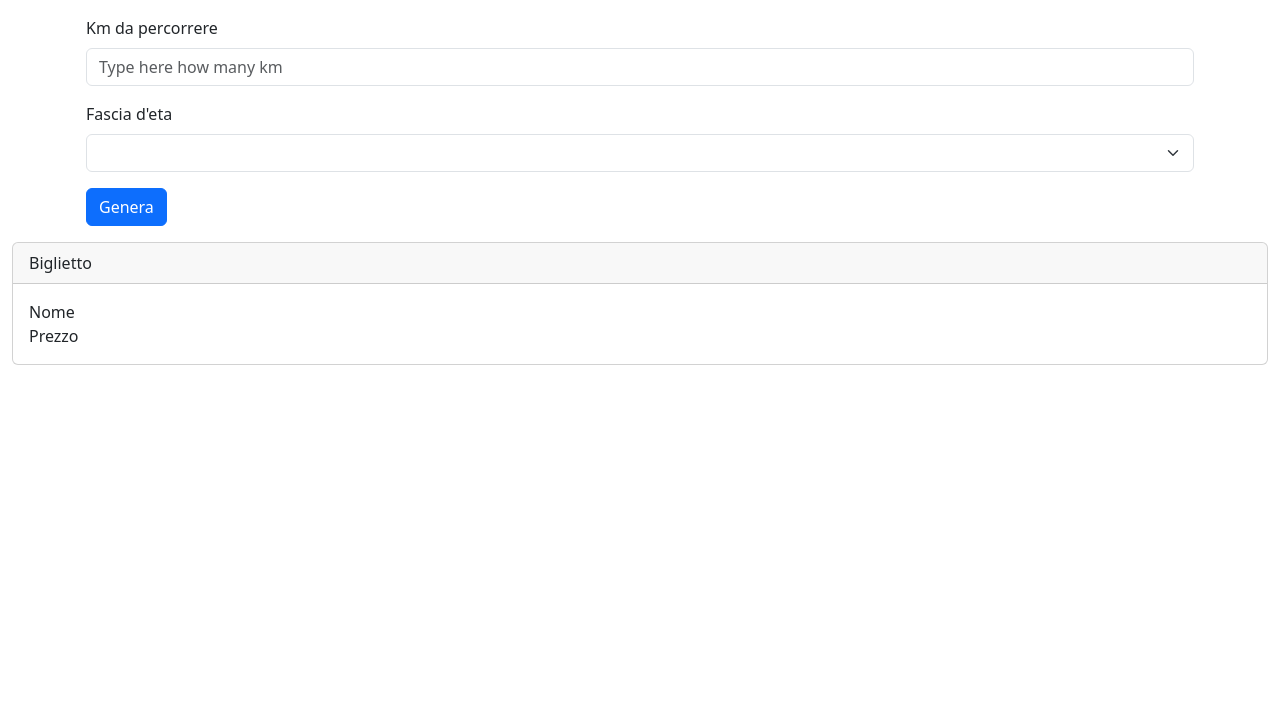
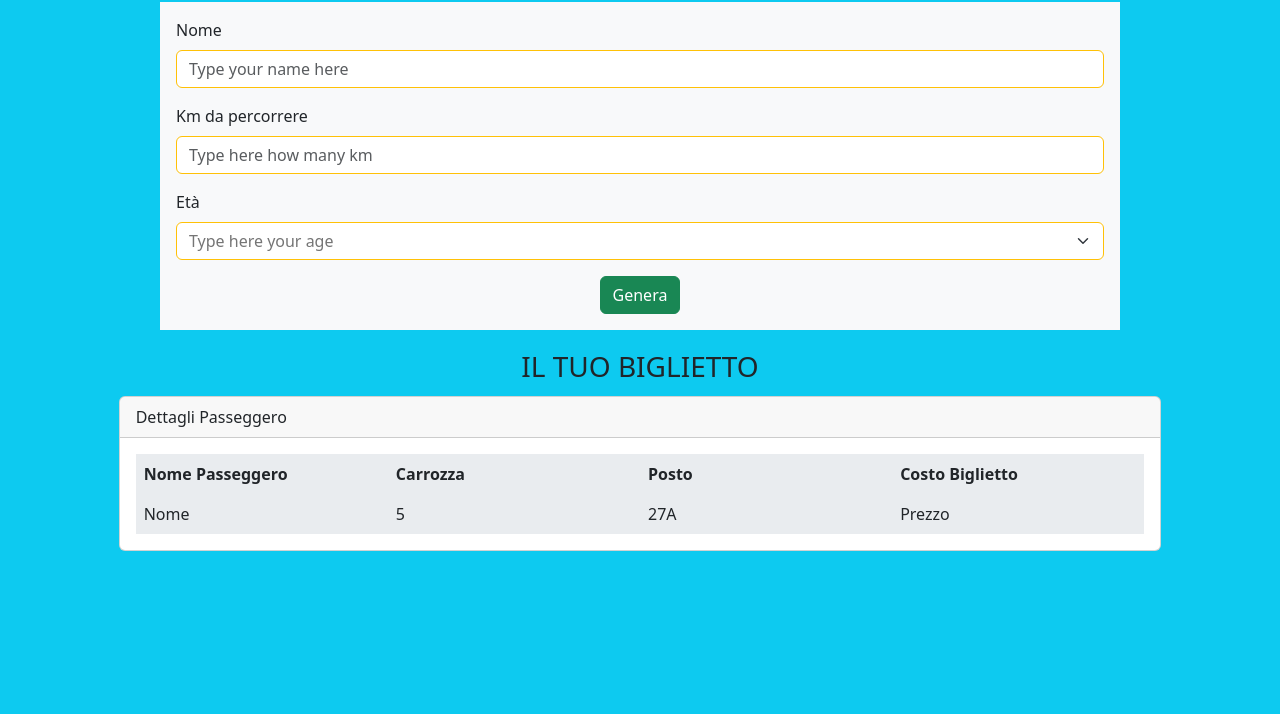
Before and after one commit to tommasodare/js-biglietto-treno-form, a plain HTML site: page index.html in a window 1280 px wide. Shown: the part 86-800 px from the top of the page. Drawn offline with nearby package versions, Linux system fonts and the light colour scheme.

Commit message:
Done Milestone 3

```diff
--- a/index.html
+++ b/index.html
@@ -5,52 +5,88 @@
     <meta name="viewport" content="width=device-width, initial-scale=1.0">
     <title>Biglietto Treno JS</title>
     <link href="https://cdn.jsdelivr.net/npm/bootstrap@5.3.3/dist/css/bootstrap.min.css" rel="stylesheet" integrity="sha384-QWTKZyjpPEjISv5WaRU9OFeRpok6YctnYmDr5pNlyT2bRjXh0JMhjY6hW+ALEwIH" crossorigin="anonymous">
-<body>
 
-    <!-- <form id="form" action="">
+    <style>
 
-        <input class="distance" type="number" placeholder="Chose how many km">
-
-        <input class="age" type="number" placeholder="Type your age">
-
-        <button>Click Me</button>
-
-    </form> -->
+        * {
+            margin: 0;
+            padding: 0;
+            box-sizing: border-box;
+        }
+    </style>
 
 
-    <div class="container p-3">
+<body class="bg-info">
+
+    <div class="container-fluid text-center p-3">
+        <h1>Calcola il prezzo del tuo biglietto</h1>
+    </div>
+
+    <div class="container-fluid p-3 col-9 bg-light mb-3">
         <div class="row">
             <form id="form" action="">
                 <div class="mb-3">
                   <label for="username" class="form-label">Nome</label>
-                  <input type="text" class="form-control" name="username" id="username" aria-describedby="emailHelp" placeholder="Type your name here">
+                  <input type="text" class="form-control border border-warning" name="username" id="username" aria-describedby="emailHelp" placeholder="Type your name here">
                 </div>
                 <div class="mb-3">
                     <label for="km" class="form-label">Km da percorrere</label>
-                    <input type="number" class="form-control" name="km" id="km" aria-describedby="kmHelp" placeholder="Type here how many km">
+                    <input type="number" class="form-control border border-warning" name="km" id="km" aria-describedby="kmHelp" placeholder="Type here how many km">
                 </div>
                 <div class="mb-3">
-                    <label for="age" class="form-label">Fascia d'eta</label>
-                    <input type="number" class="form-select" name="age" id="age">
-                        <!-- <option value="1">-18</option>
-                        <option value="2">18/65</option>
-                        <option value="3">+65</option> -->
-                      </input>
+                    <label for="age" class="form-label">Età</label>
+                    <input type="number" class="form-select border border-warning" name="age" id="age" placeholder="Type here your age">
                 </div>
-                <button type="submit" class="btn btn-primary">Genera</button>
+                <div class="text-center">
+                    <button type="submit" class="btn btn-success">Genera</button>
+                </div>
             </form>
         </div>
     </div>
 
-    <div class="container-fluid">
+    <div class="container-fluid text-center p-1">
+        <h3>IL TUO BIGLIETTO</h3>
+    </div>
+
+    <div class="container-fluid col-10">
         <div class="col">
             <div class="card">
                 <div class="card-header">
-                    Biglietto
+                    <p class="mb-0">Dettagli Passeggero</p>
                 </div>
-                <div class="card-body">
-                    <div class="name">Nome</div>
-                    <div class="price">Prezzo</div>
+                <div class="card-body d-flex justify-content-between">
+                    <div class="bg-body-secondary p-2 col-3">
+                        <div>
+                            <p><b>Nome Passeggero</b></p>
+                        </div>
+                        <div class="name">
+                            <p class="mb-0">Nome</p>
+                        </div>
+                    </div>
+                    <div class="bg-body-secondary p-2 col-3">
+                        <div>
+                            <p><b>Carrozza</b></p>
+                        </div>
+                        <div >
+                            <p class="mb-0">5</p>
+                        </div>
+                    </div>
+                    <div class="bg-body-secondary p-2 col-3">
+                        <div>
+                            <p><b>Posto</b></p>
+                        </div>
+                        <div>
+                            <p class="mb-0">27A</p>
+                        </div>
+                    </div>
+                    <div class="bg-body-secondary p-2 col-3">
+                        <div>
+                            <p><b>Costo Biglietto</b></p>
+                        </div>
+                        <div class="price">
+                            <p class="mb-0">Prezzo</p>
+                        </div>
+                    </div>
                 </div>
             </div>
         </div>
```
